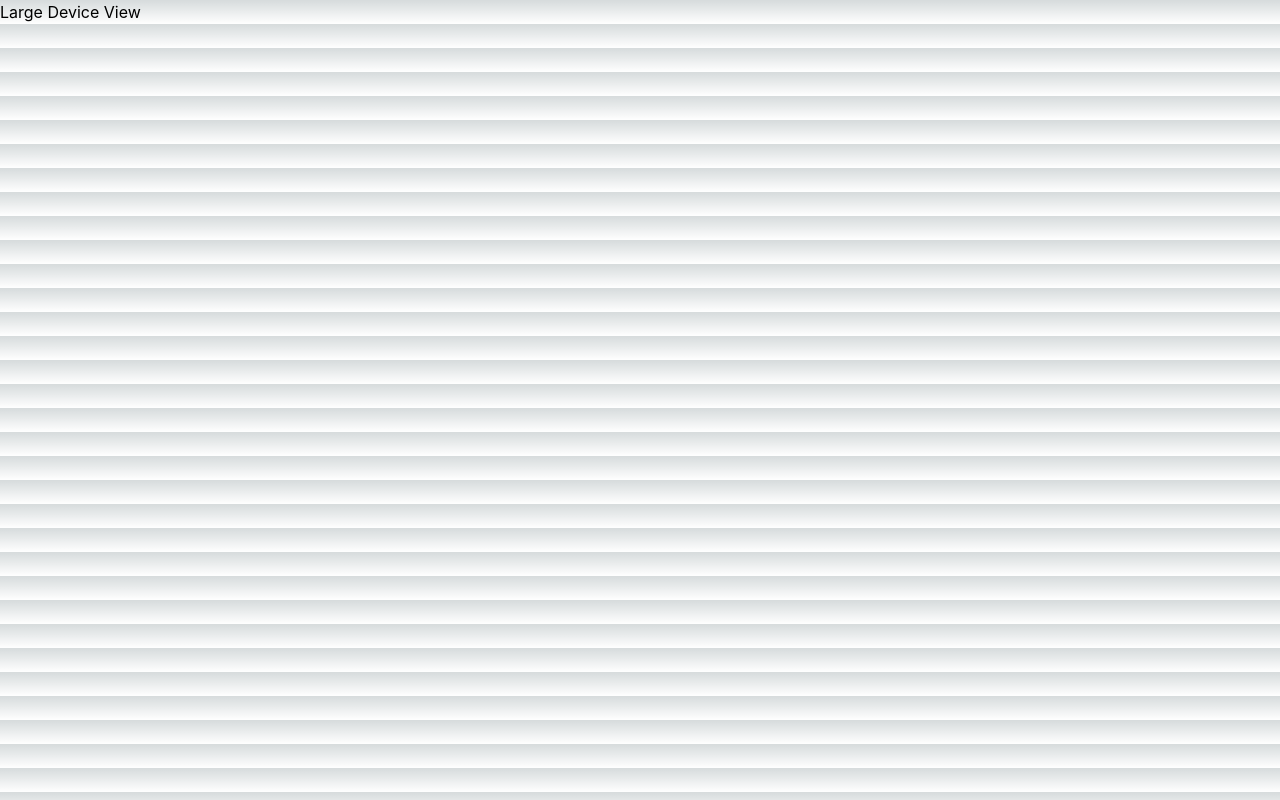
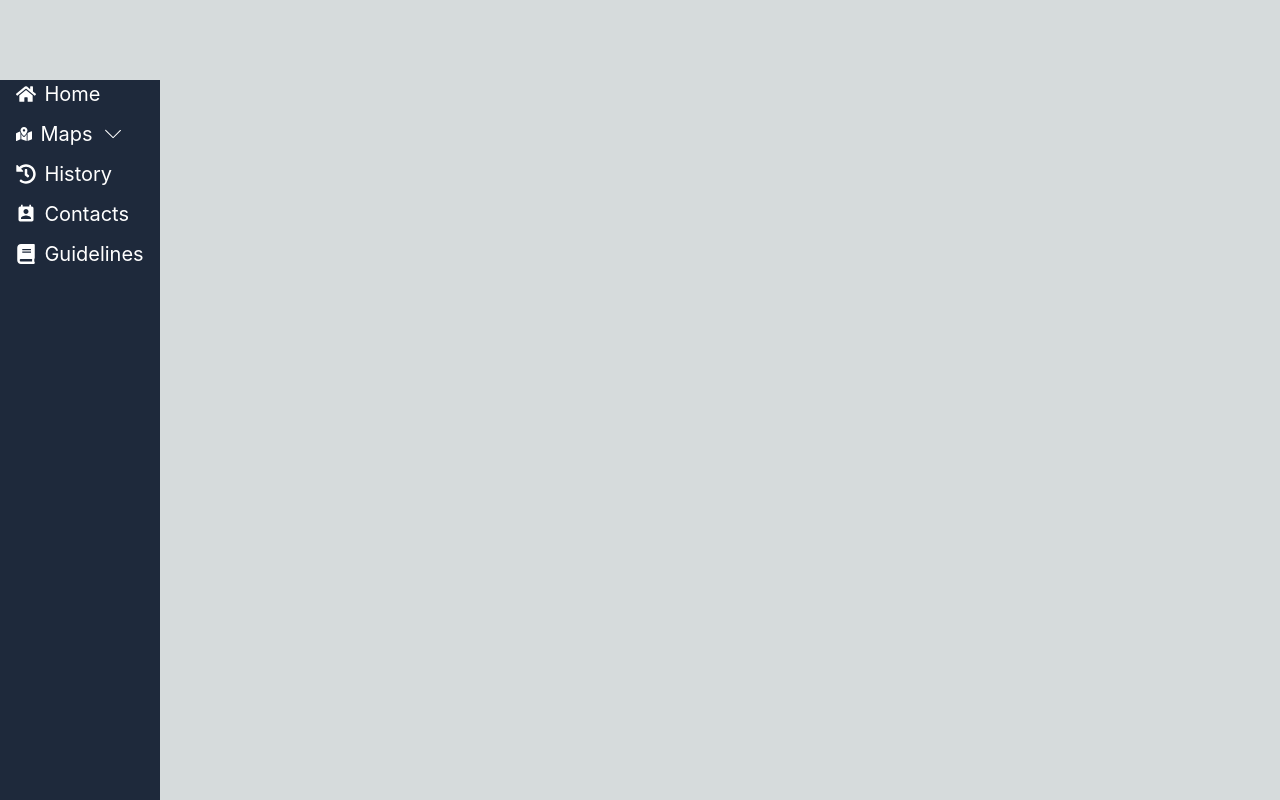
Before and after one commit to CodeKnight07/GeohazardMap, a Next.js app in the folder geomap-frontend/: page /components/user/user-dashboard/dashboard-nav in a window 1280 px wide. Built offline with nearby package versions, Linux system fonts and the light colour scheme.

Commit message:
enhance user-dashboard-nav

```diff
--- a/geomap-frontend/pages/components/user/user-dashboard/dashboard-nav.tsx
+++ b/geomap-frontend/pages/components/user/user-dashboard/dashboard-nav.tsx
@@ -1,24 +1,30 @@
 import { useEffect, useState } from "react";
 import React from "react";
-import { FaBars, FaTimes, FaHome, FaUser, FaCog, FaSignOutAlt } from 'react-icons/fa';
+import { FaBars, FaTimes, FaHome, FaUser, FaCog, FaSignOutAlt, FaMapMarkedAlt, FaBook, FaHistory } from 'react-icons/fa';
 import {SlArrowDown} from 'react-icons/sl'
+import {MdPermContactCalendar} from 'react-icons/md'
 function UserDashboardNav () {
   const [smallDevice, setSmallDevice] = useState(false);
   const [showSidebar, setShowSidebar] = useState(false);
   const [showDropdown, setShowDropdown] = useState(false);
 
+
+  const handleSidebar = () => {
+    setShowSidebar(!showSidebar);
+  };
+
   const handleScreen = () => {
     const screenWidth = window.innerWidth;
     if (screenWidth < 768) {
       setSmallDevice(true);
+      handleSidebar()
+
     } else {
       setSmallDevice(false);
     }
   };
 
-  const handleSidebar = () => {
-    setShowSidebar(!showSidebar);
-  };
+
 
   const handleDropdown = () => {
     setShowDropdown(!showDropdown);
@@ -47,10 +53,46 @@ function UserDashboardNav () {
           )}
         </div>
       ) : (
-        <div>Large Device View</div>
+        <div className="fixed top-20 left-0 w-40 h-screen bg-slate-800 flex flex-col justify-start items-center">
+          <ul className="flex flex-col space-y-3">
+            <li className="text-white text-xl flex flex-row items-center space-x-2">
+              <FaHome/>
+              <a href="#" className="border-collapse hover:border-b-2 border-royal-blue-400 ">Home</a>
+            </li>
+              <li>
+              <div className="flex flex-row items-center space-x-2">
+               <FaMapMarkedAlt className="text-white"/> <span className="text-xl flex-row items-center space-x-1 w-auto text-white pr-1 border-collapse hover:border-b border-royal-blue-400">
+                  Maps
+
+                  </span><SlArrowDown onClick={handleDropdown} className="text-white"/>
+
+
+
+              </div>
+              {showDropdown && (
+                <ul className=" ml-5">
+                  <li className="text-white border-collapse hover:border-b border-royal-blue-400"><a href="#">Landslide</a></li>
+                  <li className="text-white border-collapse hover:border-b border-royal-blue-400"><a href="#">Flood</a></li>
+                  <li className="text-white border-collapse hover:border-b border-royal-blue-400"><a href="#">Evacuation</a></li>
+                </ul>
+              )}
+            </li>
+            <li className="text-white text-xl flex flex-row items-center space-x-2"><FaHistory/><a href="#" className="border-collapse hover:border-b-2 border-royal-blue-400">History</a></li>
+            <li className="text-white text-xl flex flex-row items-center space-x-2"><MdPermContactCalendar/><a href="#" className="border-collapse hover:border-b-2 border-royal-blue-400">Contacts</a></li>
+            <li className="text-white text-xl flex flex-row items-center space-x-2"><FaBook/><a href="#" className="border-collapse hover:border-b-2 border-royal-blue-400">Guidelines</a></li>
+
+
+          </ul>
+        </div>
       )}
+
+
+
+
+
+      {/* For small screen */}
       {showSidebar && (
-        <div className="fixed top-20 left-0 w-1/3 h-5/6 bg-gradient-to-b from-white via-cyan-100 to-green-600 z-50 flex flex-col items-center">
+        <div className="fixed top-20 left-0 w-1/3 h-5/6 bg-slate-700 z-50 flex flex-col items-center">
           <button
             className="text-2xl absolute top-3 right-3"
             onClick={handleSidebar}
@@ -62,25 +104,25 @@ function UserDashboardNav () {
 
           </div>
           <ul className="mt-8 flex flex-col space-y-4">
-            <li className="text-lg border-collapse hover:border-b border-royal-blue-400"><a href="#">Home</a></li>
+            <li className="text-lg text-white border-collapse hover:border-b border-royal-blue-400 flex flex-row items-center space-x-2"><FaHome/><a href="#">Home</a></li>
             <li>
-              <div className="flex items-center justify-between">
-                <span className="text-lg pr-1 border-collapse hover:border-b border-royal-blue-400">Maps</span>
-                <button onClick={handleDropdown}>
-                  <SlArrowDown/>
-                </button>
+              <div className="text-white flex items-center justify-between space-x-1">
+              <FaMapMarkedAlt/>  <span className="text-lg pr-1 border-collapse hover:border-b border-royal-blue-400">Maps</span>
+
+                  <SlArrowDown onClick={handleDropdown}/>
+
               </div>
               {showDropdown && (
-                <ul className="ml-4">
+                <ul className="ml-4 text-neutral-300">
                   <li className="border-collapse hover:border-b border-royal-blue-400"><a href="#">Landslide</a></li>
                   <li className="border-collapse hover:border-b border-royal-blue-400"><a href="#">Flood</a></li>
                   <li className="border-collapse hover:border-b border-royal-blue-400"><a href="#">Evacuation</a></li>
                 </ul>
               )}
             </li>
-            <li className="text-lg border-collapse hover:border-b border-royal-blue-400"><a href="#">History </a></li>
-            <li className="text-lg border-collapse hover:border-b border-royal-blue-400"><a href="#"> Contacts </a></li>
-            <li className="text-lg border-collapse hover:border-b border-royal-blue-400"><a href="#">Guidelines</a></li>
+            <li className="text-lg text-white border-collapse hover:border-b border-royal-blue-400 flex flex-row items-center space-x-2"><FaHistory/><a href="#">History </a></li>
+            <li className="text-lg  text-white border-collapse hover:border-b border-royal-blue-400 flex flex-row items-center space-x-2"><MdPermContactCalendar/><a href="#"> Contacts </a></li>
+            <li className="text-lg  text-white border-collapse hover:border-b border-royal-blue-400 flex flex-row items-center space-x-2"><FaBook/><a href="#">Guidelines</a></li>
           </ul>
         </div>
       )}
```
